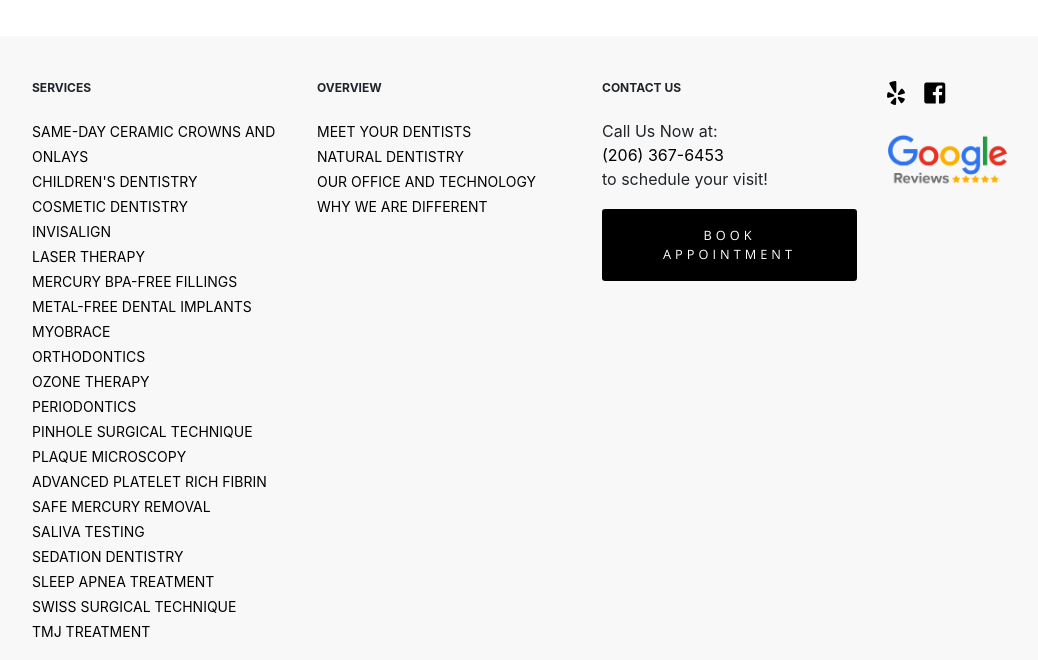
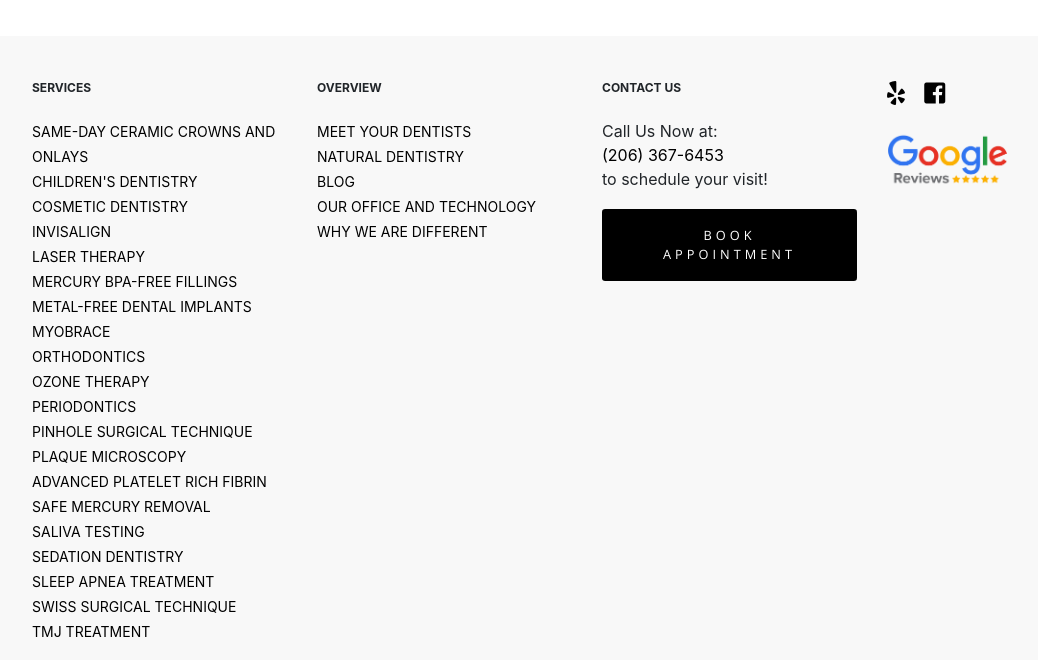
Before and after one commit to Karynvo/integrativejekyll, a Jekyll site: the page built from index.html, in a window 1280 px wide and 900 px high, scrolled down 3791 px, cut to the strip 240-900 px from the top of the window. Shown: the whole strip, without its empty margins (53-1091 px from the left). Built offline with Jekyll 4.4.1, drawn with Linux system fonts in a browser that asks for light colours; the list of posts is cut into pages by our own code.

Commit message:
added blog to nav

```diff
--- a/_includes/footer.html
+++ b/_includes/footer.html
@@ -21,6 +21,9 @@
                   </li>
                   <li class="footer-menu-item">
                     <a href="/services/natural-dentistry-seattle" class="footer-menu-link">Natural Dentistry</a>
+                  </li>
+                  <li class="footer-menu-item">
+                      <a class="footer-menu-link" href="/blog">Blog</a>
                   </li>
                   <li class="footer-menu-item">
                     <a href="/about-us/naturopathic-dentist-seattle-office" class="footer-menu-link">Our Office and Technology</a>
--- a/_includes/header.html
+++ b/_includes/header.html
@@ -75,6 +75,9 @@
                                 <a class="nav-link" href="/services/natural-dentistry-seattle">Natural Dentistry</a>
                             </li>
                             <li class="nav-item">
+                                <a class="nav-link" href="/blog">Blog</a>
+                            </li>
+                            <li class="nav-item">
                                 <a class="nav-link" href="/about-us/naturopathic-dentist-seattle-office">Our Office And
                                     Technology</a>
                             </li>
```
